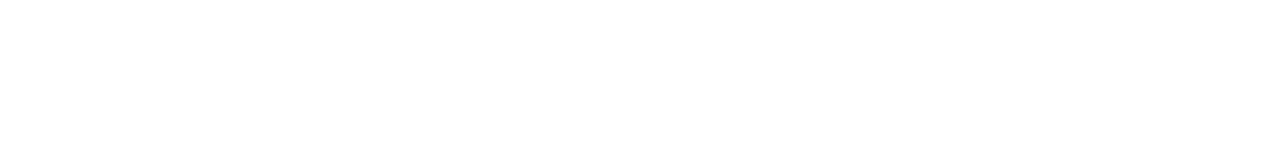
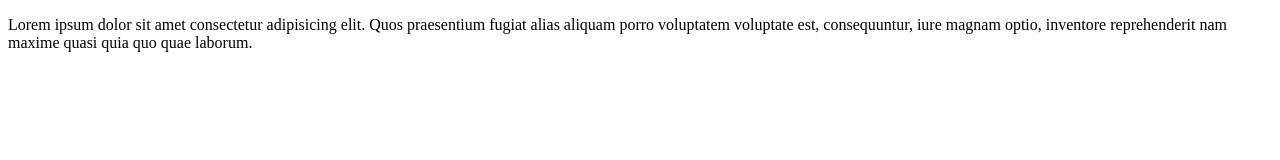
Before and after one commit to yasindu1997/personal-web, a plain HTML site: page demo.html in a window 1280 px wide. Drawn offline with Linux system fonts and the light colour scheme.

Commit message:
added p tag on demo

```diff
--- a/demo.html
+++ b/demo.html
@@ -1,12 +1,17 @@
 <!DOCTYPE html>
 <html lang="en">
+
 <head>
     <meta charset="UTF-8">
     <meta http-equiv="X-UA-Compatible" content="IE=edge">
     <meta name="viewport" content="width=device-width, initial-scale=1.0">
     <title>Demo</title>
 </head>
+
 <body>
+    <p>Lorem ipsum dolor sit amet consectetur adipisicing elit. Quos praesentium fugiat alias aliquam porro voluptatem
+        voluptate est, consequuntur, iure magnam optio, inventore reprehenderit nam maxime quasi quia quo quae laborum.
+    </p>
+</body>
 
-</body>
 </html>
```
